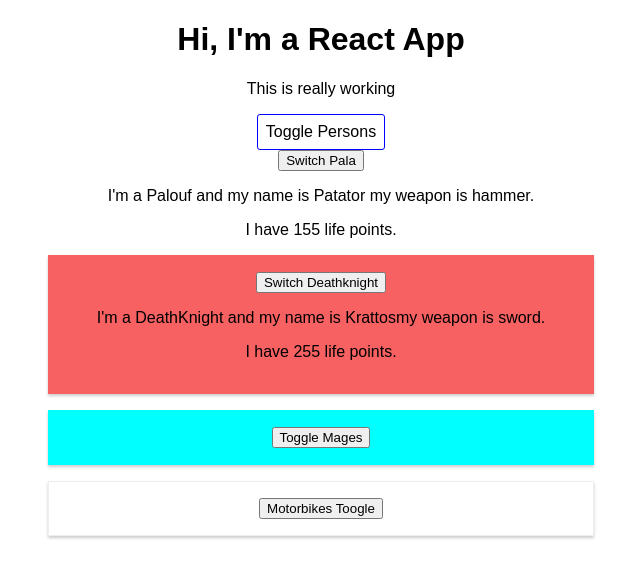
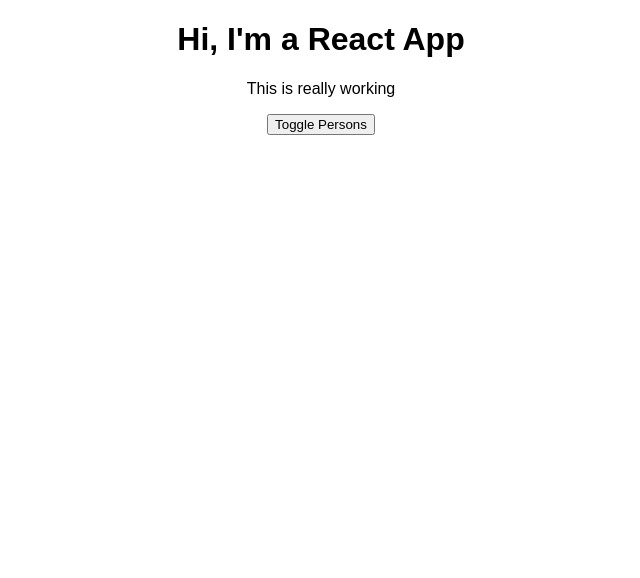
Before and after one commit to DOligex/react-complete-guide, a React (Create React App) app: page / in a window 1280 px wide. Shown: the top 578 px of the page, without its empty margins (319-959 px from the left). Built offline with nearby package versions, Linux system fonts and the light colour scheme.

Commit message:
fix useless method and feat flexible component

```diff
--- a/src/App.js
+++ b/src/App.js
@@ -2,64 +2,40 @@ import React, { useState } from 'react';
 import './App.css';
 // React components
 import Person from './Person/Person';
-import Pala from './Person/Paladin';
-import Deathknight from './Person/DeathKnight';
-import Mage from './Person/Mage';
-import Motorbike from './Person/motorbike';
 
 const app = props => {
-  // style en ligne css
-  const style = {
-    backgroundColor: 'white',
-    font: 'inherit',
-    border: '1px solid blue',
-    borderRadius: '3px',
-    padding: '8px',
-    cursor: 'pointer'
-  };
 
-  const [otherState, setOtherState] = useState('some other value');
   const [showPersons, setShowPersons]= useState(false);
 
   const [personsState, setPersonsState] = useState({
     persons: [
-      { id: 'id1',name: 'Bobby', age: 24 },
-      { id: 'id2',name: 'Brenda', age: 45 },
-      { id: 'id3',name: 'Stephanie', age: 35 },
+      { id: 'id1', name: 'Bobby', age: 24 },
+      { id: 'id2', name: 'Brenda', age: 45 },
+      { id: 'id3', name: 'Stephanie', age: 35 },
     ],
   });
 
-  //useless car utilisé que dans les donnees en dur
-  // const switchNameHandler = (newName) => {
-    //   setPersonsState({
-      //     persons: [
-        //       { name: 'La pointe', age: 24 },
-        //       { name: newName, age: 45 },
-        //       { name: 'Stephanie', age: 55 },
-        //     ]
-        //   });
-        // };
+  const nameChangeHandler = (event, id) => {
+    const personIndex = personsState.persons.findIndex(p => {
+      return p.id === id;
+    });
 
+    // const person = personsState.persons[personIndex];
+    const person = {
+      ...personsState.persons[personIndex]
+    };
 
-        //useless car utilisé que dans les donnees en dur
-  // double binding
-  // const nameChangeHandler = (event) => {
-  //   setPersonsState({
-  //     persons: [
-  //       { name: 'Bobby', age: 24 },
-  //       { name: event.target.value , age: 45 },
-  //       { name: 'Stephanie', age: 35 },
-  //     ]
-  //   });
-  // }
+    person.name = event.target.value;
+
+    const persons = [...personsState.persons];
+    persons[personIndex] = person;
+
+    setPersonsState({persons: persons});
+  }
 
   const deletePersonHandler = (personIndex) => {
     const personne = personsState.persons;
-    // ne fonctionne pas avec le spread operator ci-dessous
-    // const personne = [...personsState.persons];
     personne.splice(personIndex, 1);
-    // methode ci-dessous fonctionne aussi comme celle perso plus bas
-    // setShowPersons({persons: personne});
     setShowPersons({personne});
   }
 
@@ -72,37 +48,7 @@ const app = props => {
       <div className="App">
         <h1> Hi, I'm a React App</h1>
         <p>This is really working</p>
-
-        {/* Données en dur begin*/}
-        {/* <button
-        style={style}
-        onClick={togglePersonsHandler}>Toggle Persons</button>
-        {showPersons && (
-          <div>
-          <Person
-           name={personsState.persons[0].name}
-           age={personsState.persons[0].age}
-           />
-          <Person
-            name={personsState.persons[1].name}
-            age={personsState.persons[1].age}
-            click={switchNameHandler.bind(this, 'Matador')}
-            // double binding
-            changed={nameChangeHandler}
-            />
-          <Person
-           name={personsState.persons[2].name}
-           age={personsState.persons[2].age}>
-           My Hobbies : Motorbike
-          </Person>
-        </div>
-        )} */}
-        {/* Données en dur end*/}
-
-        {/* Données en iteration en pur javascript begin*/}
-        <button
-        style={style}
-        onClick={togglePersonsHandler}>Toggle Persons</button>
+        <button onClick={togglePersonsHandler}>Toggle Persons</button>
         {showPersons && (
           <div>
             {personsState.persons.map((person, index) => {
@@ -111,21 +57,11 @@ const app = props => {
                         name={person.name}
                         age={person.age}
                         key={person.id}
+                        changed={(event) => nameChangeHandler(event, person.id)}
                       />
             })}
         </div>
         )}
-
-
-
-
-
-        {/* Données en iteration en pur javascript end*/}
-
-        <Pala />
-        <Deathknight />
-        <Mage />
-        <Motorbike />
       </div>
       );
     }
--- a/src/Person/Person.js
+++ b/src/Person/Person.js
@@ -6,7 +6,6 @@ const person = (props) => {
     <div className="Person">
         <p onClick={props.click}>I'm a person my name is {props.name} and I have {props.age} years old ! </p>
         <p>{props.children}</p>
-        {/* double binding  */}
         <input type="text" onChange={props.changed} value={props.name} />
     </div>
     )
```
